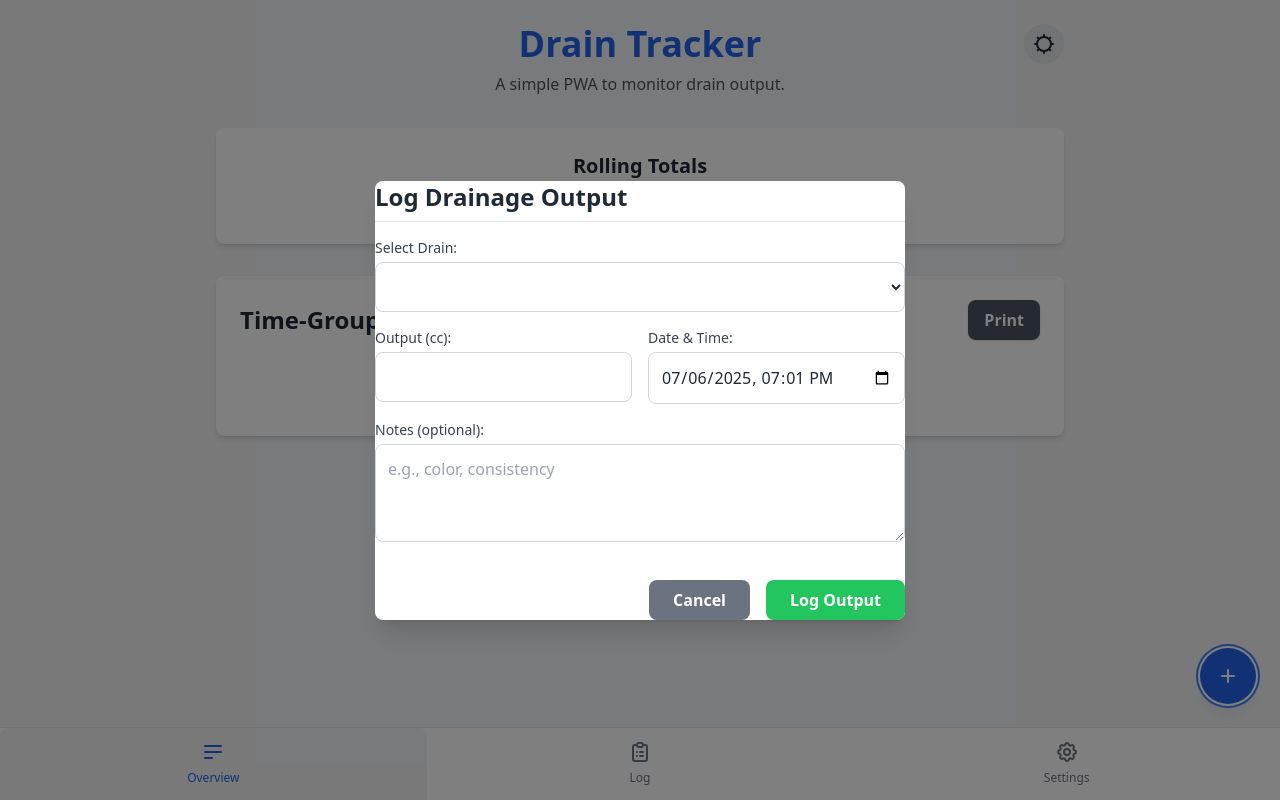
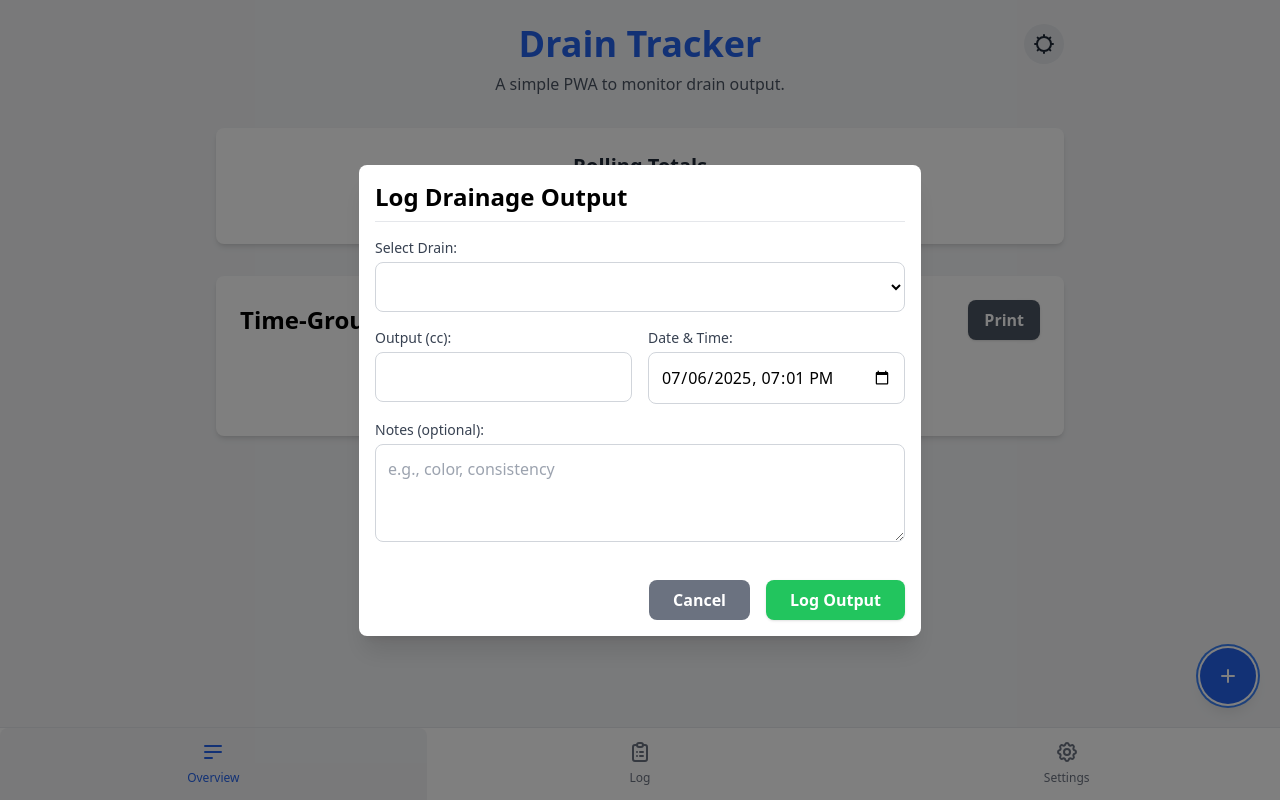
Before and after one commit to trantechsolutions/drainage-app, a React (Create React App) app: page / in a window 1280 px wide. Both pictures are taken after a click on the button 1228 px from the left and 676 px from the top of the page. Built offline with nearby package versions, Linux system fonts and the light colour scheme.

Commit message:
update theme

```diff
--- a/public/index.html
+++ b/public/index.html
@@ -23,7 +23,7 @@
     <meta name="description" content="A PWA for tracking medical drain output with local storage.">
     <meta name="theme-color" content="#317EFB"/>
   </head>
-  <body class="bg-gray-100 dark:bg-gray-900 text-gray-800 dark:text-gray-200 transition-colors duration-300">
+  <body class="bg-gray-100 dark:bg-gray-900 transition-colors duration-300">
     <noscript>You need to enable JavaScript to run this app.</noscript>
     <div id="root"></div>
     <!--
--- a/src/components/Modal.js
+++ b/src/components/Modal.js
@@ -7,7 +7,7 @@ const Modal = ({ isOpen, onClose, title, children }) => {
             onClick={onClose}
         >
             <div
-                className="modal-content bg-white dark:bg-gray-800 dark:border-gray-600 rounded-lg shadow-xl"
+                className="modal-content bg-white dark:bg-gray-800 dark:border-gray-600 rounded-lg shadow-xl p-4"
                 onClick={e => e.stopPropagation()}
             >
                 <h2 className="text-2xl font-semibold mb-4 border-b dark:border-gray-700 pb-2">{title}</h2>
```
